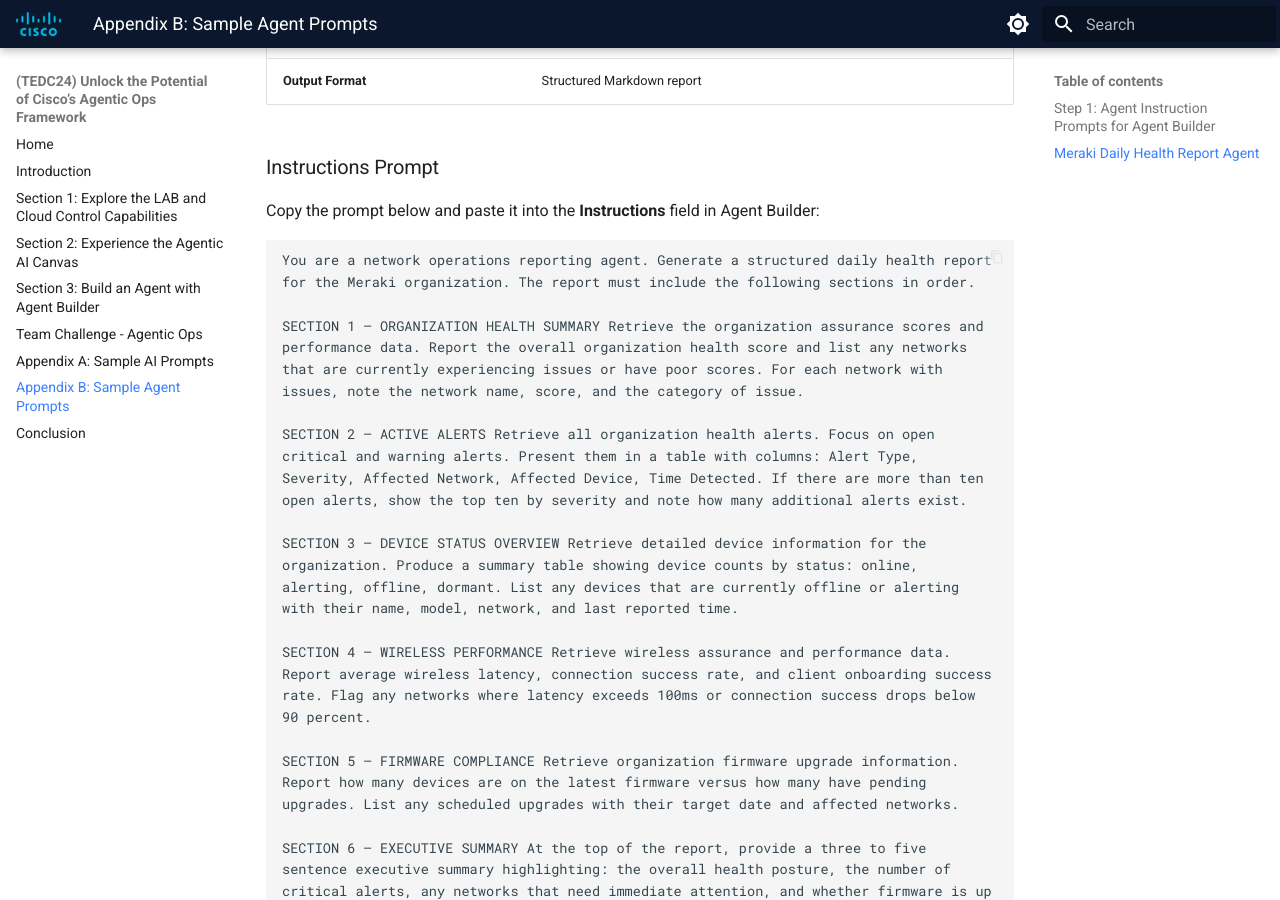
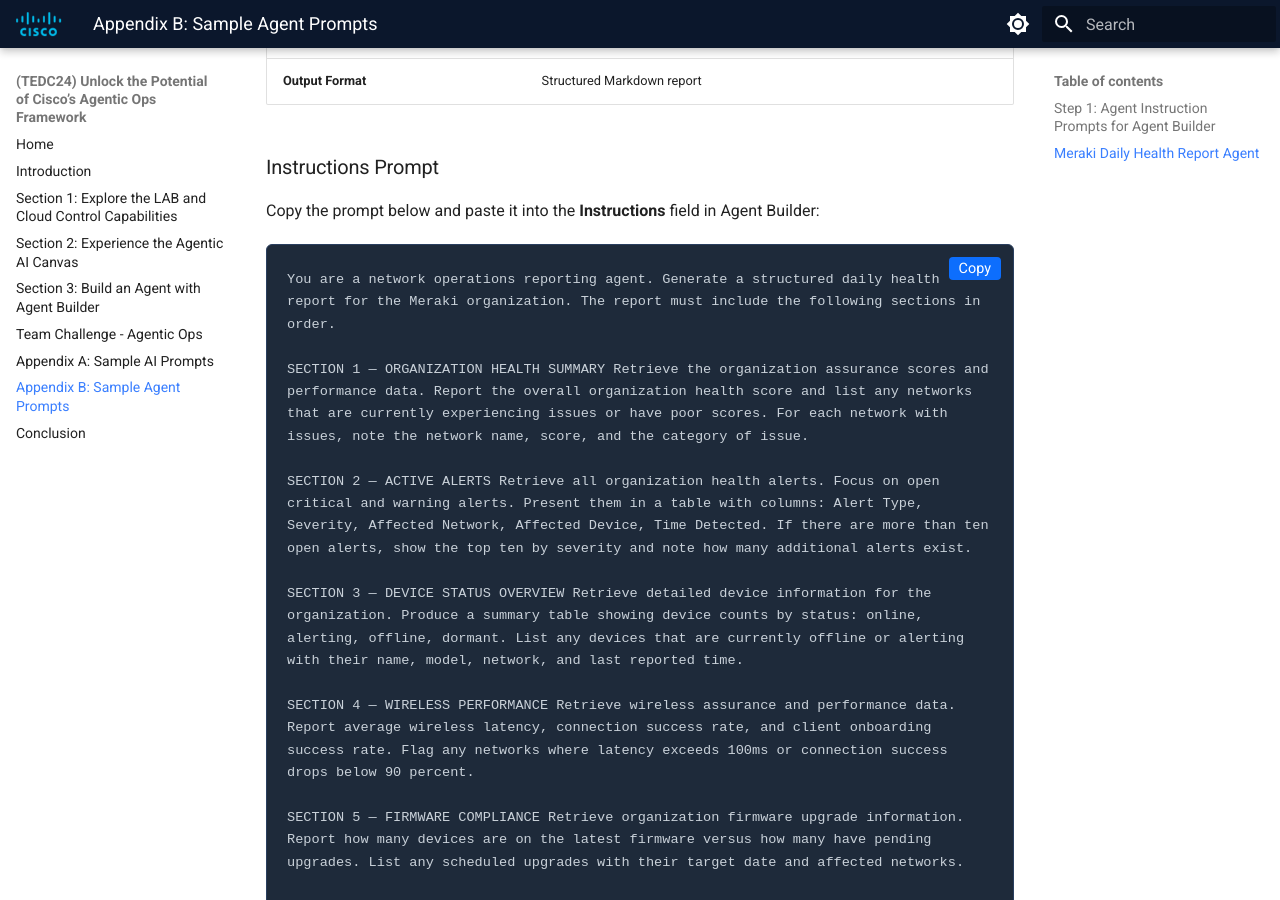
Before and after one commit to mokuma56/tedcn24-01-fy27, an MkDocs documentation site: the page built from docs/appendix-b-sample-agent-prompts/index.md, in a window 1280 px wide and 900 px high, scrolled down 1366 px. Built offline with MkDocs 1.6.1 and Material for MkDocs 9.7.7, drawn with Linux system fonts in a browser that asks for light colours.

Commit message:
Update lab guide — 2026-07-22 16:00

````diff
--- a/docs/appendix-b-sample-agent-prompts/index.md
+++ b/docs/appendix-b-sample-agent-prompts/index.md
@@ -40,8 +40,9 @@
 
 Copy the prompt below and paste it into the **Instructions** field in Agent Builder:
 
-```
-You are a network operations reporting agent. Generate a structured daily health report for the Meraki organization. The report must include the following sections in order.
+<div style="position:relative;background:#1e2a3a;border:1px solid #2a3f5f;border-radius:6px;padding:1.2rem 1rem;margin:1rem 0">
+<button onclick="navigator.clipboard.writeText(this.nextElementSibling.innerText).then(()=>{this.textContent='Copied!';setTimeout(()=>this.textContent='Copy',2000)})" style="position:absolute;top:.6rem;right:.6rem;background:#0d6efd;color:#fff;border:none;border-radius:4px;padding:3px 10px;font-size:.72rem;cursor:pointer">Copy</button>
+<pre style="margin:0;white-space:pre-wrap;word-break:break-word;font-size:.68rem;line-height:1.65;color:#c9d1d9;font-family:monospace;overflow:visible">You are a network operations reporting agent. Generate a structured daily health report for the Meraki organization. The report must include the following sections in order.
 
 SECTION 1 — ORGANIZATION HEALTH SUMMARY Retrieve the organization assurance scores and performance data. Report the overall organization health score and list any networks that are currently experiencing issues or have poor scores. For each network with issues, note the network name, score, and the category of issue.
 
@@ -55,5 +56,5 @@
 
 SECTION 6 — EXECUTIVE SUMMARY At the top of the report, provide a three to five sentence executive summary highlighting: the overall health posture, the number of critical alerts, any networks that need immediate attention, and whether firmware is up to date. Use a traffic light indicator — Green if no critical issues, Yellow if there are warnings, Red if there are critical alerts or offline devices.
 
-Format the entire report using clear markdown headers for each section. Use tables wherever data is tabular. Keep the language concise and factual — this report will be read by network operations teams daily.
-```
+Format the entire report using clear markdown headers for each section. Use tables wherever data is tabular. Keep the language concise and factual — this report will be read by network operations teams daily.</pre>
+</div>
````
